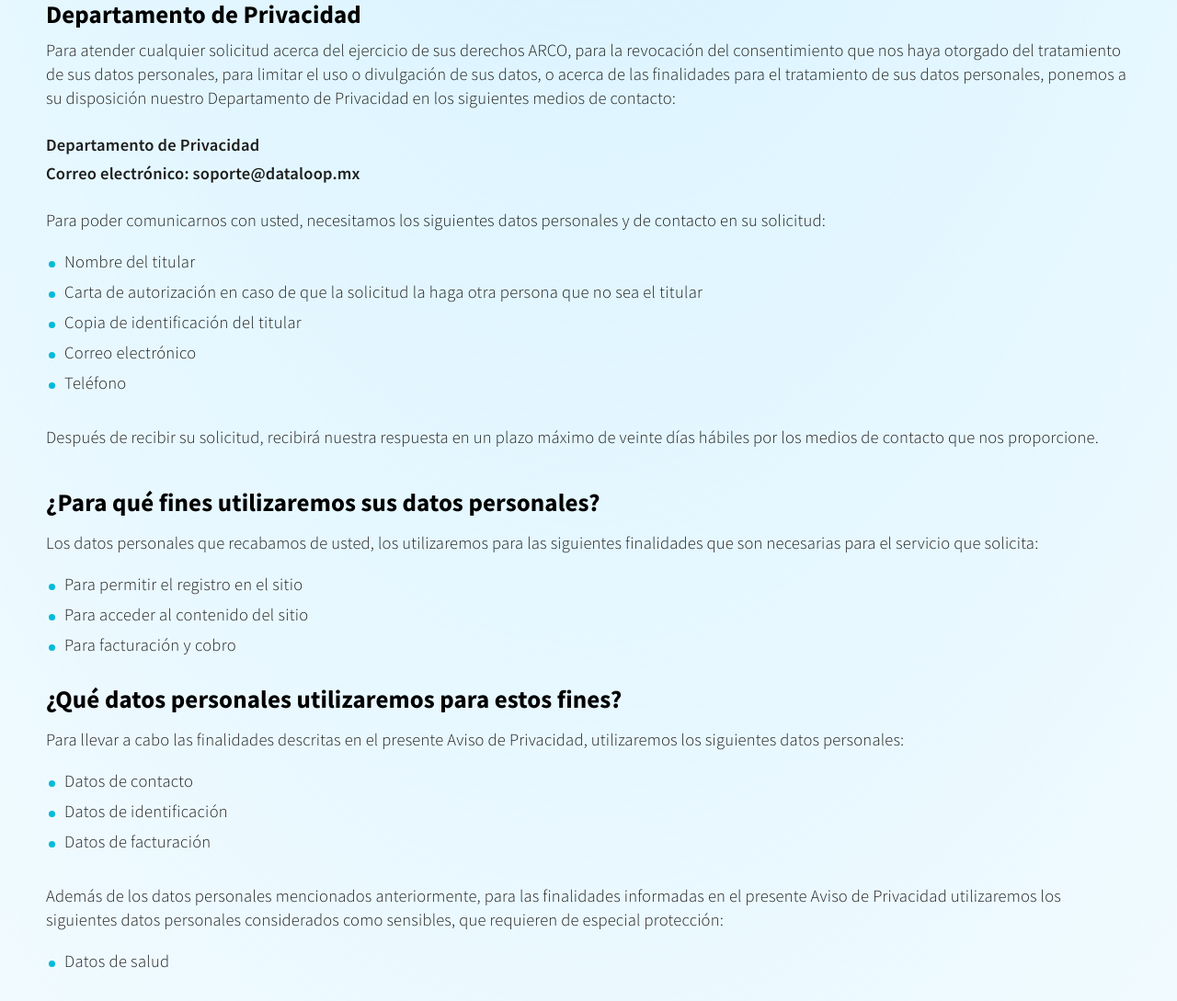
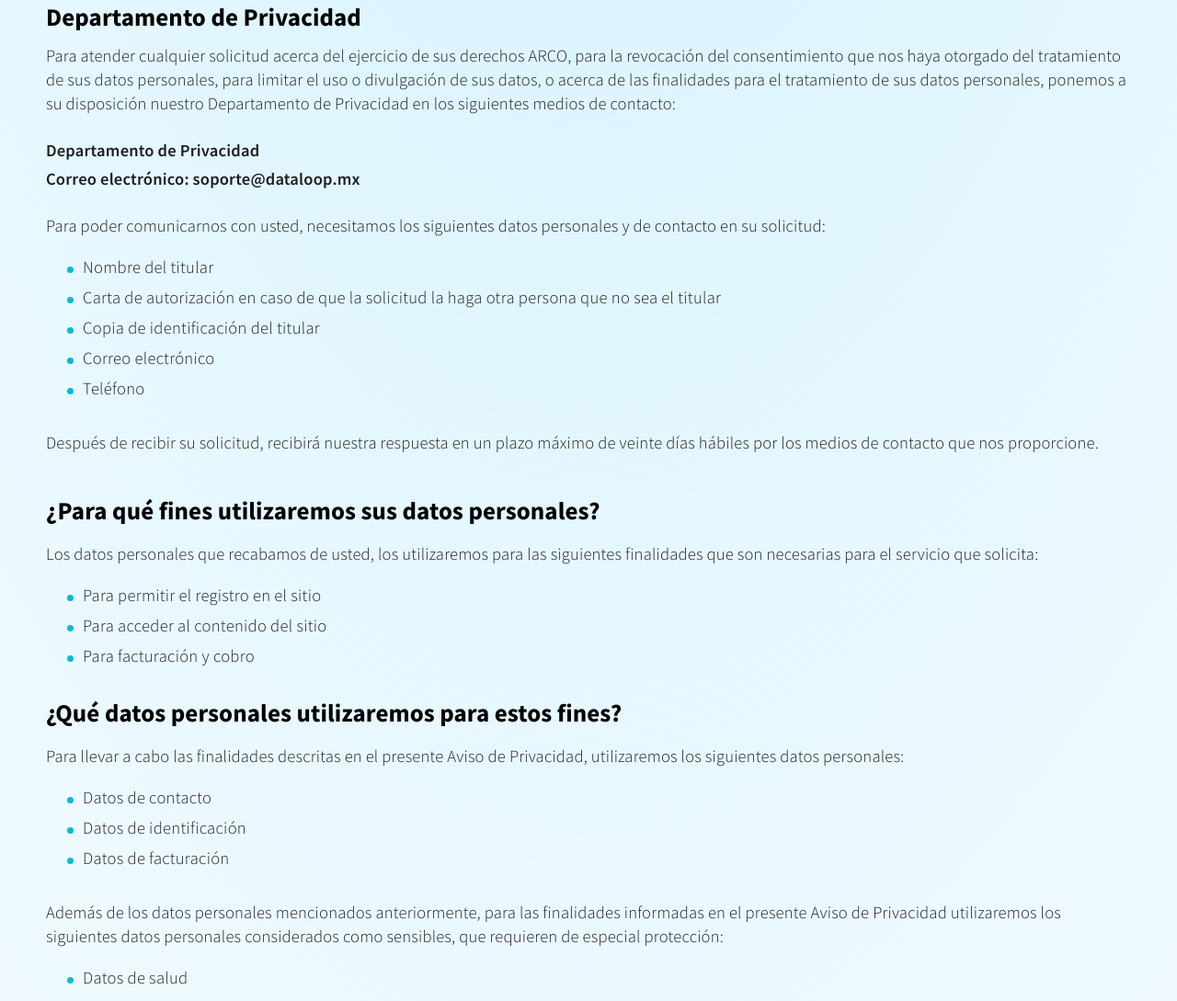
Before and after one commit to dataloopmx/dataloopmx.github.io, a website: page aviso_de_privacidad.html in a window 1280 px wide. Shown: the part 323-1412 px from the top of the page at 92% size. Drawn offline with nearby package versions, Linux system fonts and the light colour scheme.

Commit message:
fix bullet points

```diff
--- a/aviso_de_privacidad.html
+++ b/aviso_de_privacidad.html
@@ -82,7 +82,7 @@
             solicitud:
           </p>
 
-          <ul class="u-pt-1">
+          <ul class="u-pt-1 u-ml-2">
             <li><span class="dot dot--list"></span> Nombre del titular</li>
             <li><span class="dot dot--list"></span> Carta de autorización en caso de que la solicitud la haga otra persona que no sea el titular</li>
             <li><span class="dot dot--list"></span> Copia de identificación del titular</li>
@@ -104,7 +104,7 @@
             necesarias para el servicio que solicita:
           </p>
 
-          <ul class="u-pt-1">
+          <ul class="u-pt-1 u-ml-2">
             <li><span class="dot dot--list"></span> Para permitir el registro en el sitio</li>
             <li><span class="dot dot--list"></span> Para acceder al contenido del sitio</li>
             <li><span class="dot dot--list"></span> Para facturación y cobro</li>
@@ -119,7 +119,7 @@
             datos personales:
           </p>
 
-          <ul class="u-pt-1">
+          <ul class="u-pt-1 u-ml-2">
             <li><span class="dot dot--list"></span> Datos de contacto</li>
             <li><span class="dot dot--list"></span> Datos de identificación</li>
             <li><span class="dot dot--list"></span> Datos de facturación</li>
@@ -131,7 +131,7 @@
             de especial protección:
           </p>
 
-          <ul class="u-pt-1">
+          <ul class="u-pt-1 u-ml-2">
             <li><span class="dot dot--list"></span> Datos de salud</li>
           </ul>
         </div>
@@ -205,7 +205,7 @@
             Le informamos que las cookies y otras tecnologías de rastreo las utilizamos para las siguientes finalidades:
           </p>
 
-          <ul class="u-pt-1">
+          <ul class="u-pt-1 u-ml-2">
             <li><span class="dot dot--list"></span> Para permitir el registro e inicio de sesión en nuestro sitio</li>
             <li><span class="dot dot--list"></span> Para el correcto funcionamiento de la tienda en línea, guardar los artículos que ha agregado al carrito
             de compras y permitir el pago de estos</li>
--- a/sass/base/_typography.scss
+++ b/sass/base/_typography.scss
@@ -55,7 +55,7 @@
   font-style: normal;
   font-weight: bold;
   font-size: $medium-font-size;
-  line-height: 2.4rem;
+  line-height: 3rem;
   letter-spacing: 0.1px;
   color: $color-black;
   padding-bottom: 1rem;
--- a/sass/base/_utilities.scss
+++ b/sass/base/_utilities.scss
@@ -26,6 +26,10 @@
   margin-left: 1rem;
 }
 
+.u-ml-2 {
+  margin-left: 2rem;
+}
+
 //
 .u-font-bold {
   font-weight: 600;
--- a/sass/components/_dot.scss
+++ b/sass/components/_dot.scss
@@ -10,6 +10,7 @@
 }
 
 .dot--list {
+  min-width: .7rem;
   margin-right: 1rem;
   margin-bottom: 0;
 }
```
Also changed, not shown: css/style.css.
